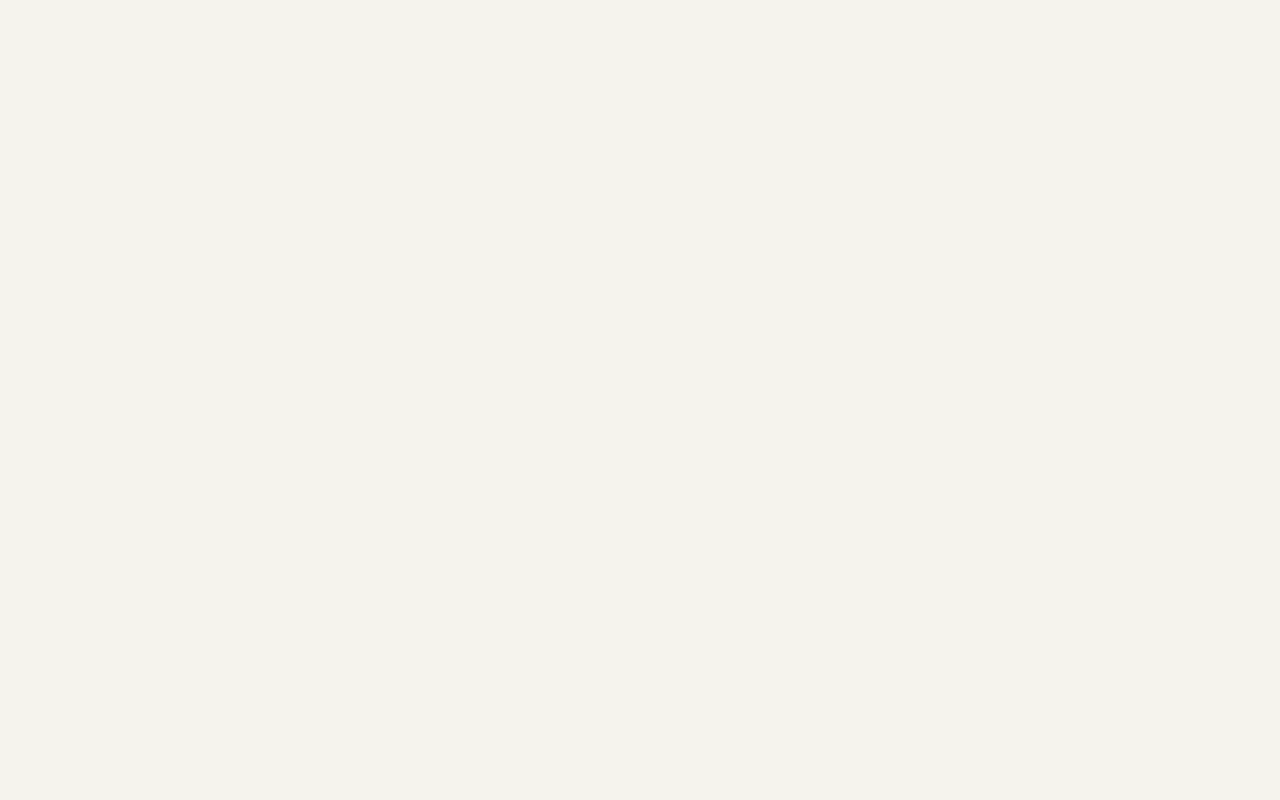
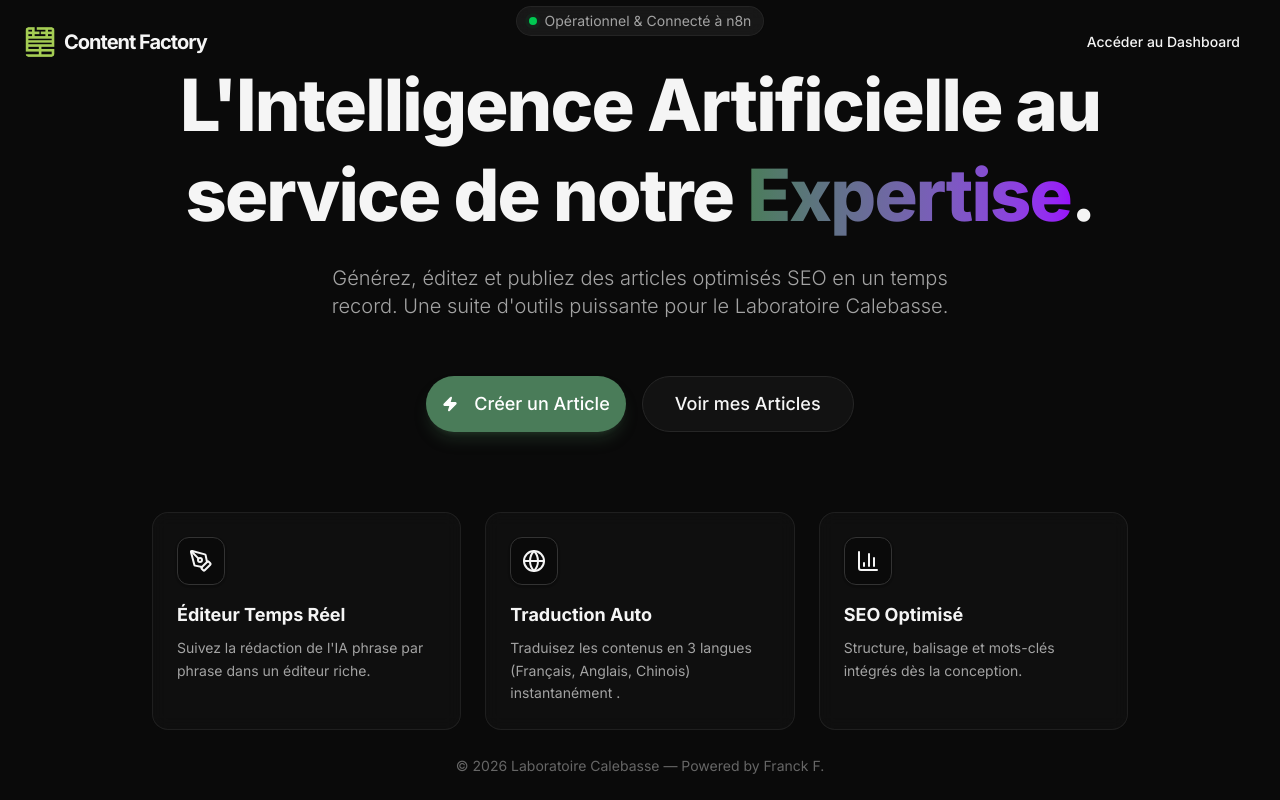
Before and after one commit to marketing922/Content_Factory, a Next.js app: page / in a window 1280 px wide. Before the commit this address had no page. Built offline with nearby package versions, Linux system fonts and the light colour scheme; a web font is replaced by a local one.

Commit message:
feat: Implement the initial landing page, including a hero section, feature grid, navigation, and footer.

```diff
--- a/src/app/page.tsx
+++ b/src/app/page.tsx
@@ -1,5 +1,113 @@
-import { redirect } from 'next/navigation';
+"use client"
+
+import Link from "next/link"
+import { motion } from "framer-motion"
+import { ArrowRight, Zap, PenTool, BarChart3, Globe } from "lucide-react"
+import { Button } from "@/components/ui/button"
+import Image from "next/image"
 
 export default function Home() {
-  redirect('/dashboard');
+  return (
+    <div className="min-h-screen bg-background text-foreground flex flex-col font-sans overflow-hidden relative">
+
+      {/* Background Elements */}
+      <div className="absolute top-0 left-0 w-full h-full overflow-hidden -z-10">
+        <div className="absolute top-[-20%] left-[-10%] w-[50%] h-[50%] rounded-full bg-primary/10 blur-[120px]" />
+        <div className="absolute bottom-[-20%] right-[-10%] w-[50%] h-[50%] rounded-full bg-purple-500/10 blur-[120px]" />
+      </div>
+
+      {/* Navigation */}
+      <nav className="p-6 flex justify-between items-center max-w-7xl mx-auto w-full z-10">
+        <motion.div
+            initial={{ opacity: 0, x: -20 }}
+            animate={{ opacity: 1, x: 0 }}
+            transition={{ duration: 0.5 }}
+            className="flex items-center gap-2 font-bold text-xl tracking-tighter"
+        >
+            <div className="h-8 w-8 relative rounded-lg overflow-hidden">
+                <Image src="/favicon.png" alt="Logo" fill className="object-cover" />
+            </div>
+            <span>Content Factory</span>
+        </motion.div>
+
+        <motion.div
+            initial={{ opacity: 0, x: 20 }}
+            animate={{ opacity: 1, x: 0 }}
+            transition={{ duration: 0.5, delay: 0.1 }}
+        >
+            <Link href="/dashboard">
+                <Button variant="ghost" className="hover:bg-primary/10 hover:text-primary">
+                    Accéder au Dashboard
+                </Button>
+            </Link>
+        </motion.div>
+      </nav>
+
+      {/* Hero Section */}
+      <main className="flex-1 flex flex-col items-center justify-center px-6 text-center z-10 max-w-5xl mx-auto mt-[-80px]">
+        <motion.div
+            initial={{ opacity: 0, y: 30 }}
+            animate={{ opacity: 1, y: 0 }}
+            transition={{ duration: 0.8, ease: "easeOut" }}
+            className="space-y-6"
+        >
+            <div className="inline-flex items-center gap-2 px-3 py-1 rounded-full bg-secondary/50 border border-border/50 text-sm text-muted-foreground backdrop-blur-sm">
+                <span className="relative flex h-2 w-2">
+                  <span className="animate-ping absolute inline-flex h-full w-full rounded-full bg-green-400 opacity-75"></span>
+                  <span className="relative inline-flex rounded-full h-2 w-2 bg-green-500"></span>
+                </span>
+                Opérationnel & Connecté à n8n
+            </div>
+
+            <h1 className="text-5xl md:text-7xl font-extrabold tracking-tight text-balance leading-tight">
+                L'Intelligence Artificielle au service de notre <span className="text-transparent bg-clip-text bg-gradient-to-r from-primary to-purple-600">Expertise</span>.
+            </h1>
+
+            <p className="text-xl text-muted-foreground max-w-2xl mx-auto text-balance font-light">
+                Générez, éditez et publiez des articles optimisés SEO en un temps record. Une suite d'outils puissante pour le Laboratoire Calebasse.
+            </p>
+
+            <div className="pt-8 flex flex-col sm:flex-row gap-4 justify-center items-center">
+                <Link href="/create">
+                    <Button size="lg" className="h-14 px-8 text-lg rounded-full shadow-lg shadow-primary/25 hover:scale-105 transition-transform duration-300">
+                        <Zap className="mr-2 h-5 w-5 fill-current" />
+                        Créer un Article
+                    </Button>
+                </Link>
+                <Link href="/library">
+                    <Button size="lg" variant="outline" className="h-14 px-8 text-lg rounded-full hover:bg-muted/50 transition-all duration-300">
+                        Voir mes Articles
+                    </Button>
+                </Link>
+            </div>
+        </motion.div>
+
+        {/* Features Grid */}
+        <motion.div
+            initial={{ opacity: 0, y: 40 }}
+            animate={{ opacity: 1, y: 0 }}
+            transition={{ duration: 0.8, delay: 0.4, ease: "easeOut" }}
+            className="grid grid-cols-1 md:grid-cols-3 gap-6 mt-20 w-full"
+        >
+             {[
+                { icon: PenTool, title: "Éditeur Temps Réel", desc: "Suivez la rédaction de l'IA phrase par phrase dans un éditeur riche." },
+                { icon: Globe, title: "Traduction Auto", desc: "Traduisez les contenus en 3 langues (Français, Anglais, Chinois) instantanément ." },
+                { icon: BarChart3, title: "SEO Optimisé", desc: "Structure, balisage et mots-clés intégrés dès la conception." },
+             ].map((feature, i) => (
+                <div key={i} className="group p-6 rounded-2xl bg-card/40 border border-border/50 hover:bg-card/80 hover:border-primary/20 hover:shadow-xl transition-all duration-300 text-left backdrop-blur-sm">
+                    <div className="h-12 w-12 rounded-xl bg-background border border-border shadow-sm flex items-center justify-center mb-4 group-hover:scale-110 group-hover:bg-primary/10 group-hover:text-primary transition-all duration-300">
+                        <feature.icon className="h-6 w-6" />
+                    </div>
+                    <h3 className="font-bold text-lg mb-2">{feature.title}</h3>
+                    <p className="text-muted-foreground text-sm leading-relaxed">{feature.desc}</p>
+                </div>
+             ))}
+        </motion.div>
+      </main>
+
+      <footer className="py-6 text-center text-sm text-muted-foreground/60 z-10">
+        © 2026 Laboratoire Calebasse — Powered by Franck F.
+      </footer>
+    </div>
+  )
 }
```
